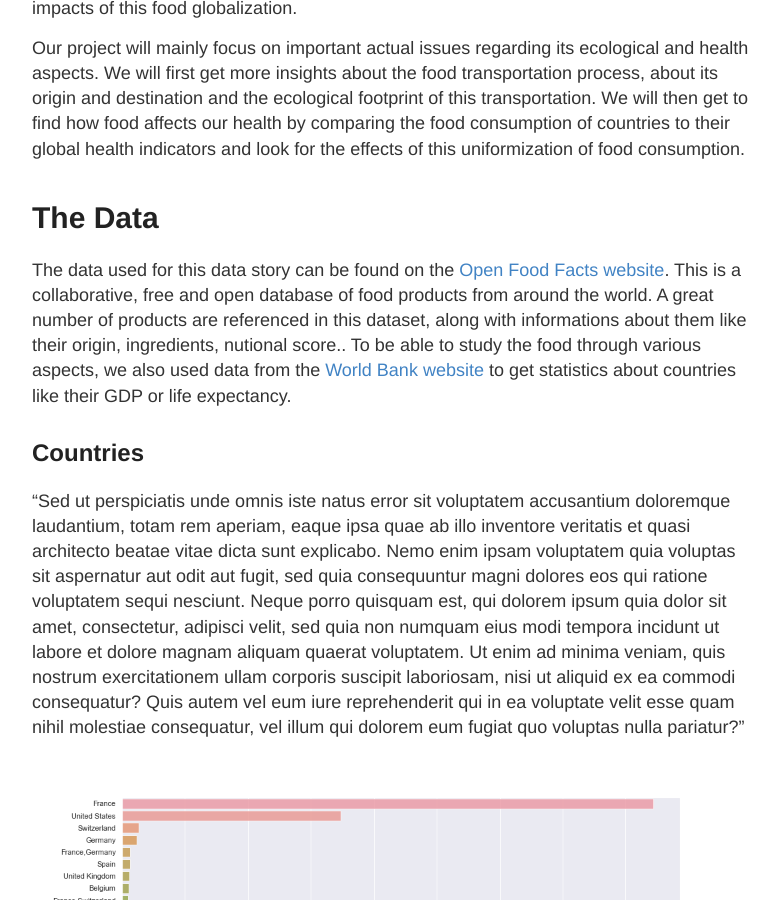
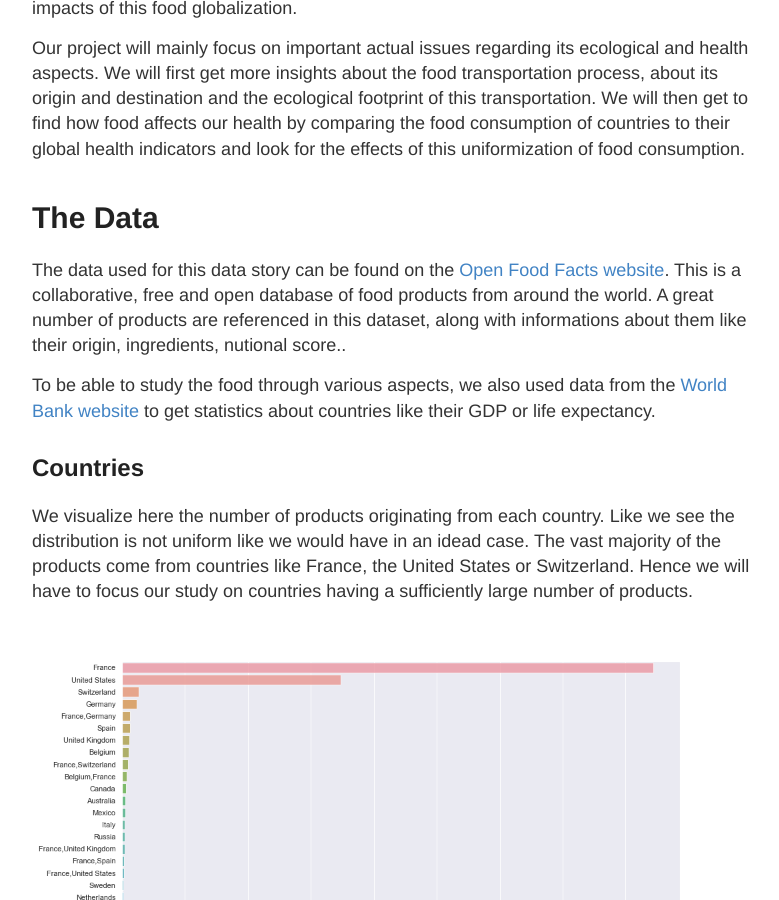
Before and after one commit to AdamanTeam/AdamanTeam.github.io, a Jekyll site: the page built from _posts/2018-12-6-Data-Story.md, in a window 1280 px wide and 900 px high, scrolled down 388 px. Shown: the whole window, without its empty margins (248-1027 px from the left). Built offline with Jekyll 4.4.1, drawn with Linux system fonts in a browser that asks for light colours.

Commit message:
Update 2018-12-6-Data-Story.md

```diff
--- a/_posts/2018-12-6-Data-Story.md
+++ b/_posts/2018-12-6-Data-Story.md
@@ -10,10 +10,12 @@ title: Impacts of Globalization on Food
 
 
 # The Data
-The data used for this data story can be found on the [Open Food Facts website](https://world.openfoodfacts.org/data). This is a collaborative, free and open database of food products from around the world. A great number of products are referenced in this dataset, along with informations about them like their origin, ingredients, nutional score.. To be able to study the food through various aspects, we also used data from the [World Bank website](https://www.worldbank.org/) to get statistics about countries like their GDP or life expectancy.
+The data used for this data story can be found on the [Open Food Facts website](https://world.openfoodfacts.org/data). This is a collaborative, free and open database of food products from around the world. A great number of products are referenced in this dataset, along with informations about them like their origin, ingredients, nutional score..
+
+  To be able to study the food through various aspects, we also used data from the [World Bank website](https://www.worldbank.org/) to get statistics about countries like their GDP or life expectancy.
 
 ## Countries
-"Sed ut perspiciatis unde omnis iste natus error sit voluptatem accusantium doloremque laudantium, totam rem aperiam, eaque ipsa quae ab illo inventore veritatis et quasi architecto beatae vitae dicta sunt explicabo. Nemo enim ipsam voluptatem quia voluptas sit aspernatur aut odit aut fugit, sed quia consequuntur magni dolores eos qui ratione voluptatem sequi nesciunt. Neque porro quisquam est, qui dolorem ipsum quia dolor sit amet, consectetur, adipisci velit, sed quia non numquam eius modi tempora incidunt ut labore et dolore magnam aliquam quaerat voluptatem. Ut enim ad minima veniam, quis nostrum exercitationem ullam corporis suscipit laboriosam, nisi ut aliquid ex ea commodi consequatur? Quis autem vel eum iure reprehenderit qui in ea voluptate velit esse quam nihil molestiae consequatur, vel illum qui dolorem eum fugiat quo voluptas nulla pariatur?"
+We visualize here the number of products originating from each country. Like we see the distribution is not uniform like we would have in an idead case. The vast majority of the products come from countries like France, the United States or Switzerland. Hence we will have to focus our study on countries having a sufficiently large number of products.
 ![_config.yml]({{ site.baseurl }}/images/hist_countries.png)
 
 ## Manufacturing Places
```
